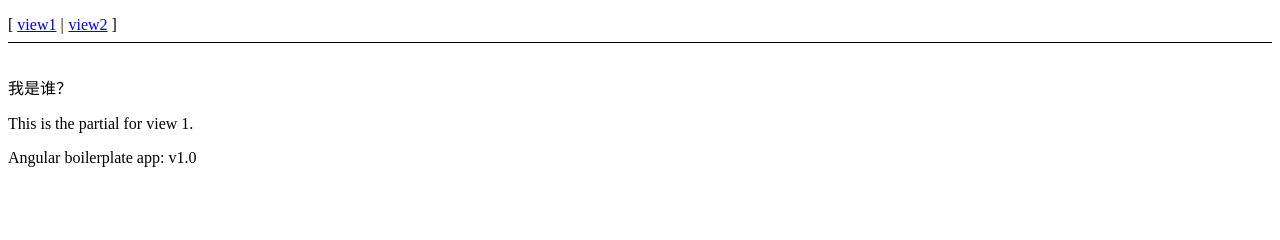
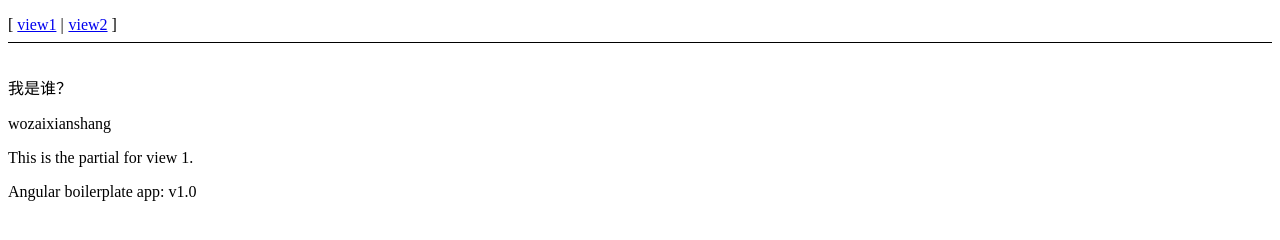
Before and after one commit to wusir-china/git-demo, a website: page app/index.html in a window 1280 px wide. Drawn offline with nearby package versions, Linux system fonts and the light colour scheme; some packages are replaced by stand-ins of ours.

Commit message:
我在线上更改的index文件
修改了什么的bug

```diff
--- a/app/index.html
+++ b/app/index.html
@@ -13,6 +13,7 @@
     <li><a href="#/view2">view2</a></li>
   </ul>
   <p>我是谁？</p>
+	wozaixianshang
   <div ng-view></div>
 
   <div>Angular boilerplate app: v<span app-version></span></div>
```
